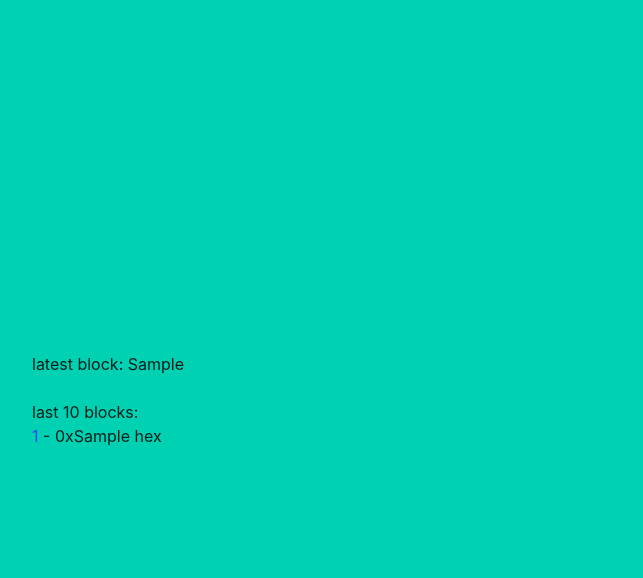
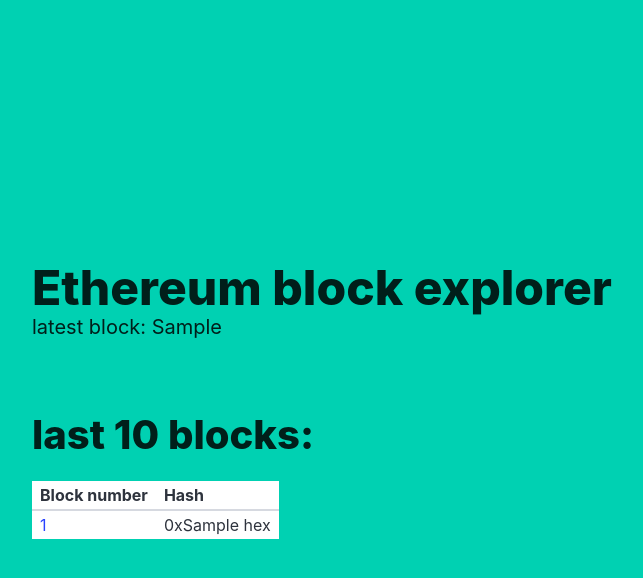
Before and after one commit to boris/eth-explorer, a Flask app: template app/templates/index.html in a window 1280 px wide. Shown: the top 578 px of the page, without its empty margins (32-675 px from the left). Run offline with Flask 3, Linux system fonts and the light colour scheme; the template is opened without the code that fills it: most values are stand-ins (such as "Sample title", 1, 10 or a date in 2020).

Commit message:
Update index and block views

```diff
--- a/app/templates/index.html
+++ b/app/templates/index.html
@@ -1,14 +1,26 @@
 {% extends "base.html" %}
-{% block title %}Etheremum explorer{% endblock %}
+{% block title %}Etheremum block explorer{% endblock %}
 {% block content %}
-latest block: {{ latest_block }}
 
+<p class="title is-1">Ethereum block explorer</p>
+
+<p class="subtitle">latest block: {{ latest_block }}</p>
 <br></br>
-last 10 blocks:
-{% for block in latest_10_blocks %}
-    <div>
-        <a href="{{ url_for('main.block', block_number=block.number) }}">{{ block.number }}</a> - 0x{{ block.hash.hex() }}
-    </div>
-{% endfor %}
+<h2 class="title is-2">last 10 blocks:</h2>
+        <table class="table is-stripped is-narrow is-hoverable is-half">
+            <thead>
+                <tr>
+                    <th>Block number</th>
+                    <th>Hash</th>
+                </tr>
+            </thead>
+            <tbody>
+            {% for block in latest_10_blocks %}
+                <tr>
+                    <td><a href="{{ url_for('main.block', block_number=block.number) }}">{{ block.number }}</a></td>
+                    <td>0x{{ block.hash.hex() }}</td>
+                </tr>
+            {% endfor %}
+            </tbody>
 
 {% endblock %}
```
Also changed, not shown: app/templates/block.html (+5 -5 lines).
